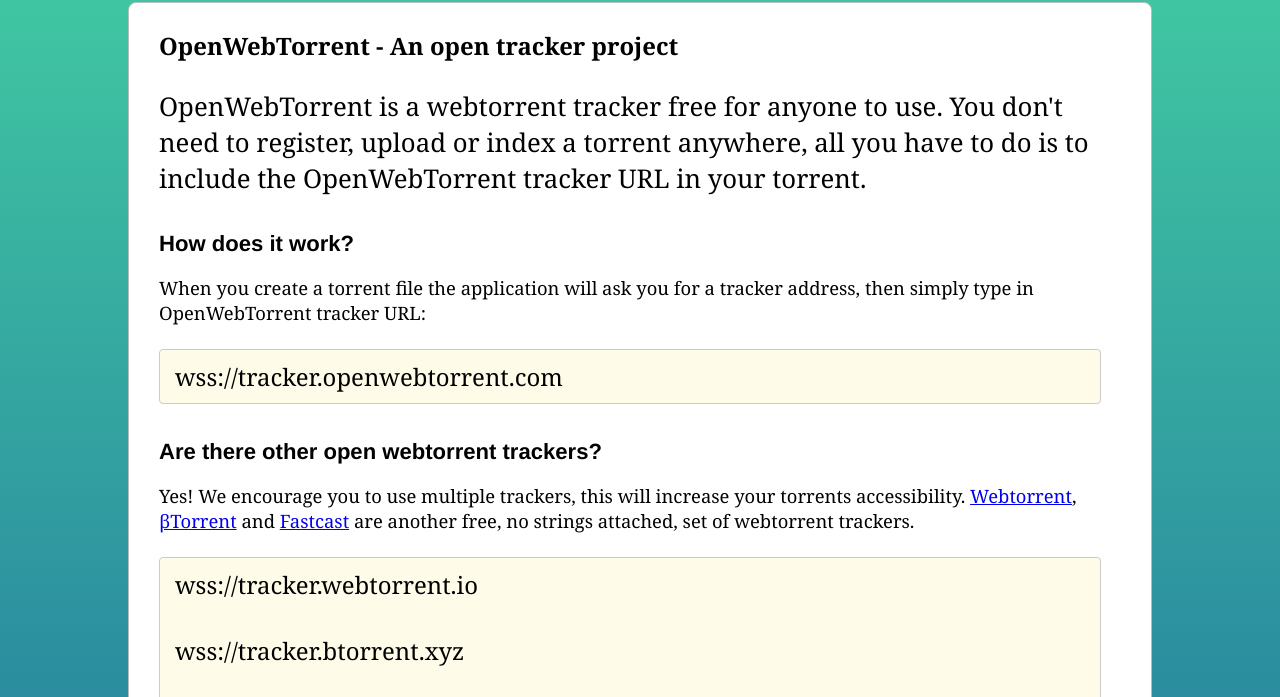
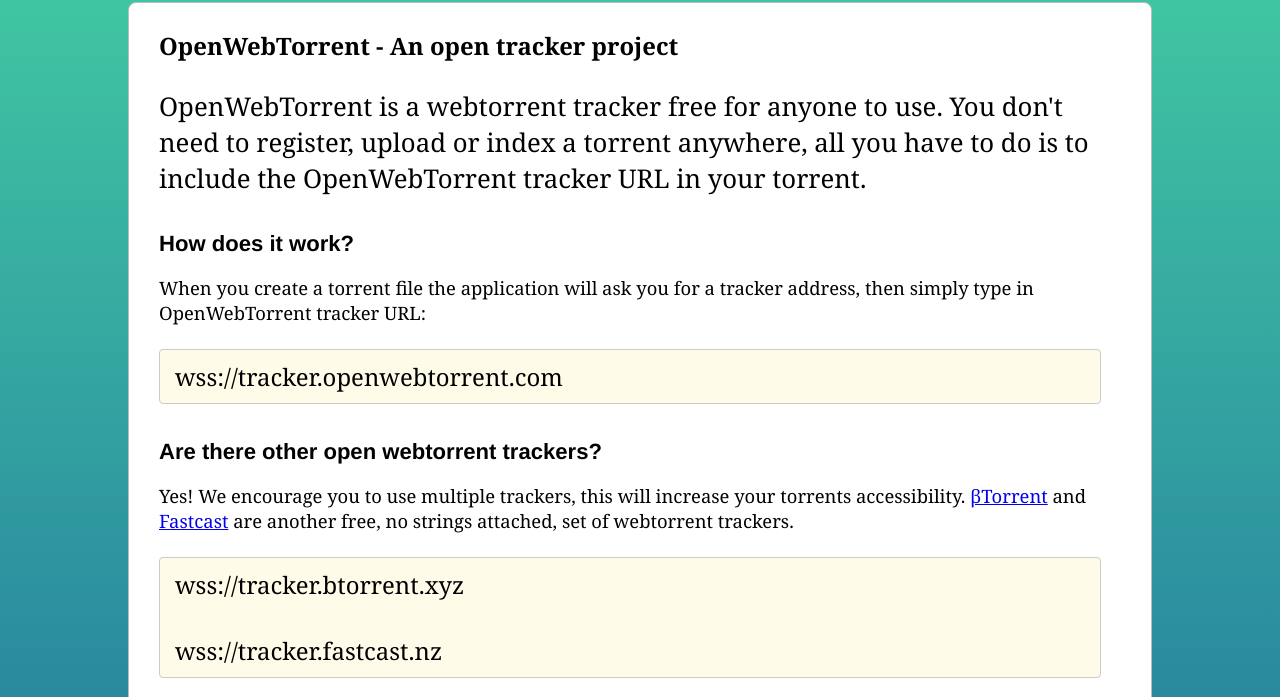
Before and after one commit to OpenWebTorrent/openwebtorrent-www, a plain HTML site: page index.html in a window 1280 px wide. Shown: the part 103-800 px from the top of the page. Drawn offline with Linux system fonts and the light colour scheme.

Commit message:
Remove webtorrent.io from list of trackers
webtorrent.io's tracker has been shutdown

```diff
--- a/index.html
+++ b/index.html
@@ -28,11 +28,9 @@
 
 		<p>
 			Yes! We encourage you to use multiple trackers, this will increase your torrents accessibility.
-			<a href="https://webtorrent.io/">Webtorrent</a>, <a href="https://btorrent.xyz/">βTorrent</a> and <a href="https://fastcast.nz/">Fastcast</a> are another free, no strings attached, set of webtorrent trackers.
+			<a href="https://btorrent.xyz/">βTorrent</a> and <a href="https://fastcast.nz/">Fastcast</a> are another free, no strings attached, set of webtorrent trackers.
 		</p>
 		<p class="boxed">
-			wss://tracker.webtorrent.io
-			<br><br>
 			wss://tracker.btorrent.xyz
 			<br><br>
 			wss://tracker.fastcast.nz
```
